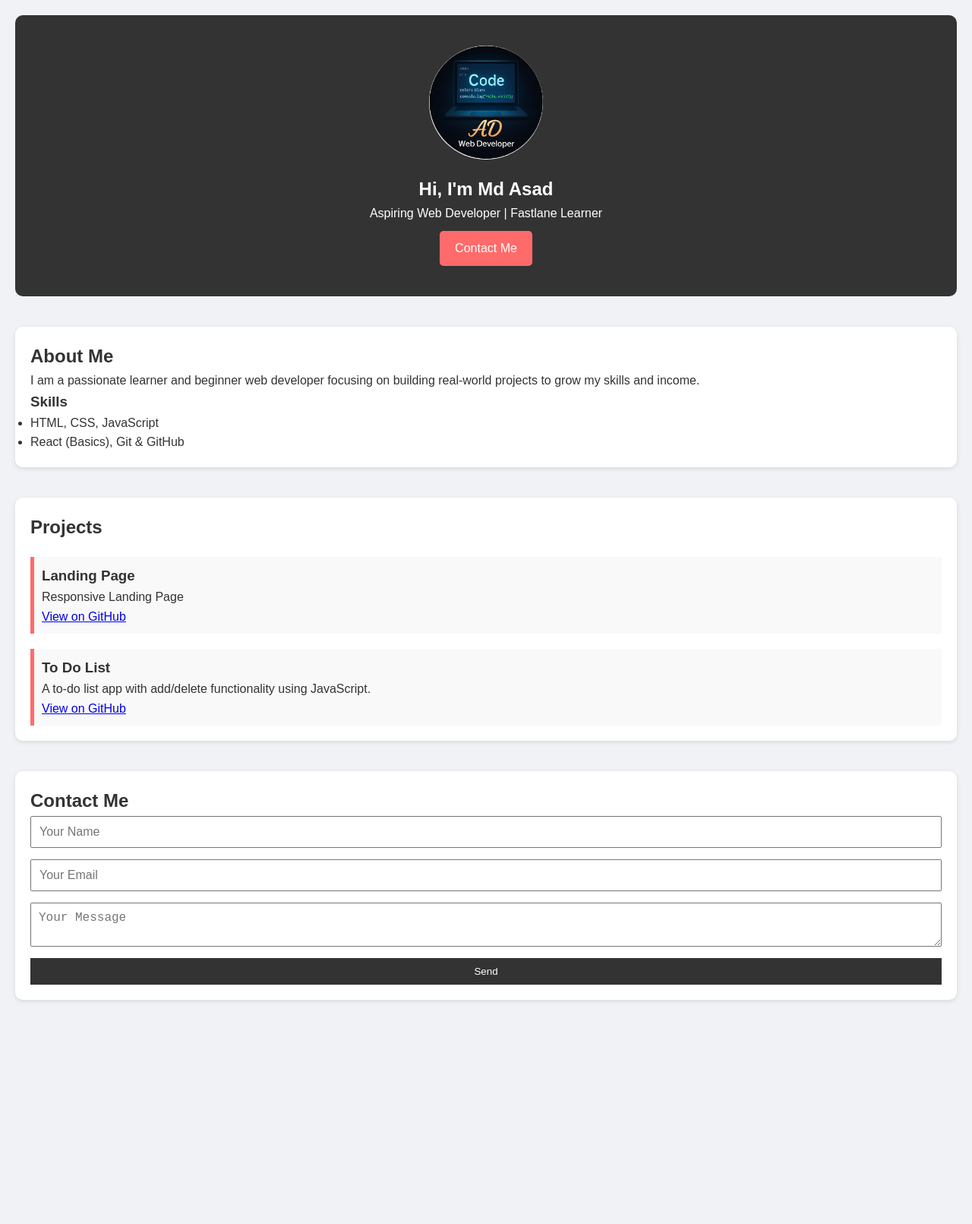
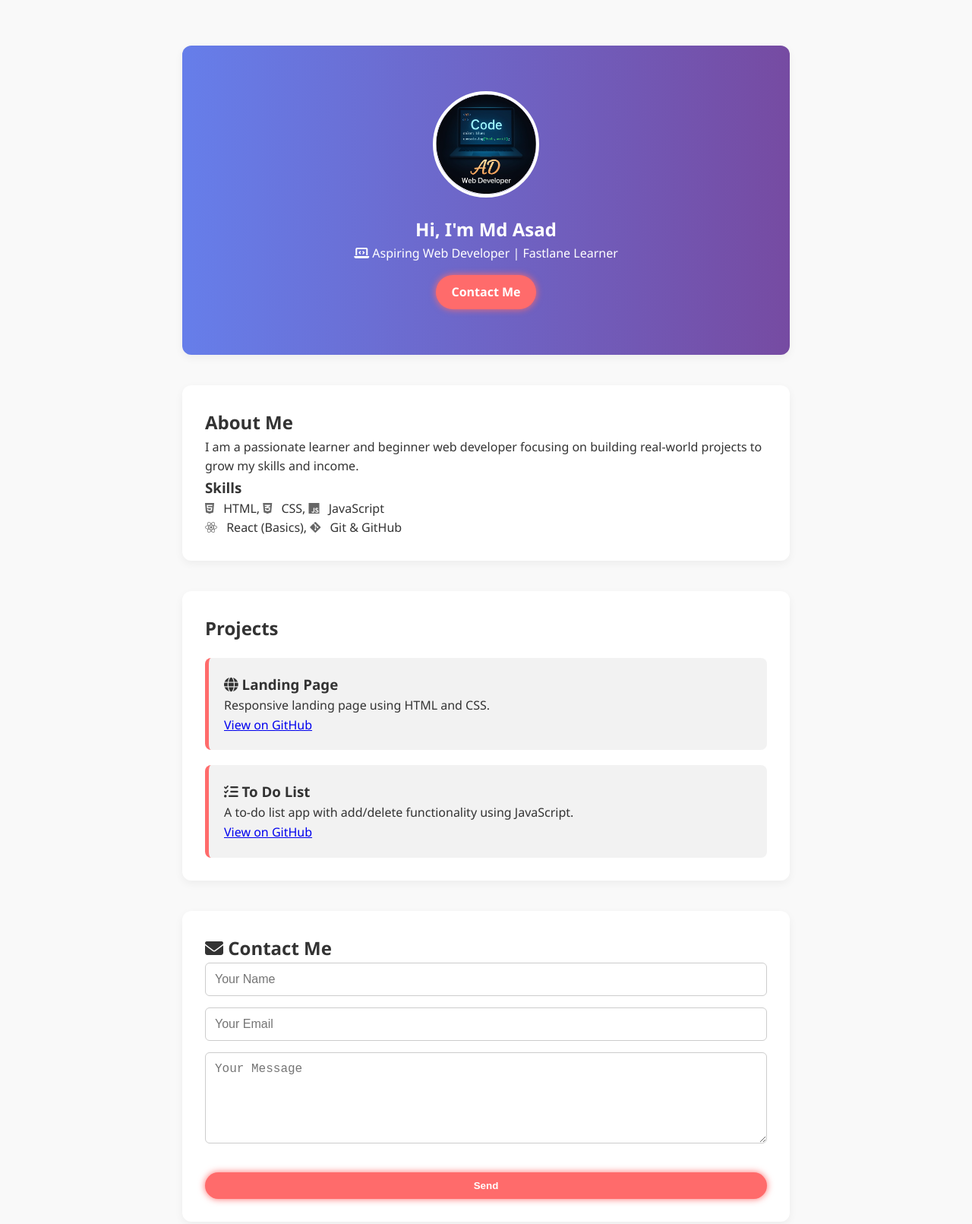
Before and after one commit to mdasad8897/Portfolio, a plain HTML site: page index.html in a window 1280 px wide. Shown: the whole page at 76% size. Before the commit the page ends 1336 px from the top, so only its background shows below. Drawn offline with nearby package versions, Linux system fonts and the light colour scheme.

Commit message:
Updated portfolio with animations and icons

```diff
--- a/index.html
+++ b/index.html
@@ -1,57 +1,70 @@
 <!DOCTYPE html>
 <html lang="en">
 <head>
-    <meta charset="UTF-8">
-    <meta name="viewport" content="width=device-width, initial-scale=1.0">
-    <title>Md Asad  | Portfolio</title>
-    <link rel="stylesheet" href="style.css">
+  <meta charset="UTF-8" />
+  <meta name="viewport" content="width=device-width, initial-scale=1.0" />
+  <title>Md Asad | Portfolio</title>
+  <link rel="stylesheet" href="style.css" />
+
+  <!-- Font Awesome Icons -->
+  <link rel="stylesheet" href="https://cdnjs.cloudflare.com/ajax/libs/font-awesome/6.4.0/css/all.min.css" />
+
+  <!-- AOS Animation Library -->
+  <link rel="stylesheet" href="https://unpkg.com/aos@next/dist/aos.css" />
 </head>
 <body>
 
   <!-- Hero Section -->
-  <section class="hero">
+  <section class="hero" data-aos="fade-up">
     <img src="photo.jpg" alt="Your Photo" class="profile-pic" />
-    <h1>Hi, I'm Md Asad </h1>
-    <p>Aspiring Web Developer | Fastlane Learner</p>
-    <a href="#contact" class="btn">Contact Me</a>
+    <h1>Hi, I'm Md Asad</h1>
+    <p><i class="fas fa-laptop-code"></i> Aspiring Web Developer | Fastlane Learner</p>
+    <a href="#contact" class="btn glow">Contact Me</a>
   </section>
 
   <!-- About Section -->
-  <section class="about">
+  <section class="about" data-aos="fade-right">
     <h2>About Me</h2>
     <p>I am a passionate learner and beginner web developer focusing on building real-world projects to grow my skills and income.</p>
     <h3>Skills</h3>
     <ul>
-      <li>HTML, CSS, JavaScript</li>
-      <li>React (Basics), Git & GitHub</li>
+      <li><i class="fab fa-html5"></i> HTML, <i class="fab fa-css3-alt"></i> CSS, <i class="fab fa-js"></i> JavaScript</li>
+      <li><i class="fab fa-react"></i> React (Basics), <i class="fab fa-git-alt"></i> Git & GitHub</li>
     </ul>
   </section>
 
   <!-- Projects Section -->
-  <section class="projects">
+  <section class="projects" data-aos="fade-left">
     <h2>Projects</h2>
     <div class="project-card">
-      <h3>Landing Page</h3>
-      <p>Responsive Landing Page</p>
+      <h3><i class="fas fa-globe"></i> Landing Page</h3>
+      <p>Responsive landing page using HTML and CSS.</p>
       <a href="https://github.com/mdasad8897/Landing-page" target="_blank">View on GitHub</a>
     </div>
     <div class="project-card">
-      <h3>To Do List</h3>
+      <h3><i class="fas fa-tasks"></i> To Do List</h3>
       <p>A to-do list app with add/delete functionality using JavaScript.</p>
       <a href="https://github.com/mdasad8897/To-do-app/tree/main" target="_blank">View on GitHub</a>
     </div>
   </section>
 
   <!-- Contact Section -->
-  <section class="contact" id="contact">
-    <h2>Contact Me</h2>
+  <section class="contact" id="contact" data-aos="fade-up">
+    <h2><i class="fas fa-envelope"></i> Contact Me</h2>
     <form action="https://formsubmit.co/mdasadsaba8897@gmail.com" method="POST">
       <input type="hidden" name="_captcha" value="false" />
       <input type="text" name="name" placeholder="Your Name" required />
       <input type="email" name="email" placeholder="Your Email" required />
       <textarea name="message" placeholder="Your Message" required></textarea>
-  <button type="submit">Send</button>
+      <button type="submit" class="btn glow">Send</button>
     </form>
   </section>
+
+  <!-- AOS Script -->
+  <script src="https://unpkg.com/aos@next/dist/aos.js"></script>
+  <script>
+    AOS.init();
+  </script>
+
 </body>
 </html>
--- a/style.css
+++ b/style.css
@@ -1,149 +1,103 @@
-/** {
-    box-sizing: border-box;
-    margin:0;
-    padding:0;
-}
-
-body {
-    font-family: sans-serif;
-    background-color: #f5f5f5;
-    padding: 40px;
-}
-
-.product-grid {
-    display: grid;
-    grid-template-columns: 1fr;
-    gap: 20px;
-}
-
-.card {
-    background-color: white;
-    border-radius: 10px;
-    box-shadow: 0 0 10px rgba(0, 0, 0, 0.1);
-    overflow: hidden;
-    display: flex;
-    flex-direction: column;
-}
-
-.card img {
-    width: 100%;
-    height: auto;
-}
-
-.card-content {
-    padding:20px;
-}
-
-.card-content h3 {
-    margin-bottom: 10px;
-    font-size: 1.2rem;
-}
-
-.price {
-    color: green;
-    font-weight: bold;
-    margin-bottom: 15px;
-}
-
-.card-content button {
-    padding:10px;
-    background-color: teal;
-    color:white;
-    border: none;
-    border-radius: 10px;
-    cursor: pointer;
-}
-
-@media(min-width:768px) {
-    .product-grid {
-        grid-template-columns: repeat(2,1fr);
-    }
-}
-
-@media (min-width: 1024px) {
-    .product-grid {
-        grid-template-columns: repeat(4, 1fr);
-    }
-}*/
-
 * {
   margin: 0;
   padding: 0;
   box-sizing: border-box;
+  transition: all 0.3s ease-in-out;
 }
 
 body {
-  font-family: Arial, sans-serif;
-  line-height: 1.6;
-  background: #f0f2f5;
+  font-family: 'Segoe UI', sans-serif;
+  background: #f9f9f9;
   color: #333;
   padding: 20px;
+  line-height: 1.6;
+}
+
+section {
+  margin: 40px auto;
+  max-width: 800px;
+  background: #fff;
+  padding: 30px;
+  border-radius: 12px;
+  box-shadow: 0 4px 12px rgba(0,0,0,0.05);
 }
 
 .hero {
   text-align: center;
-  padding: 40px 20px;
-  background: #333;
-  color: white;
-  border-radius: 10px;
-  display: flex;
-  flex-direction: column;
-  align-items: center;
-  padding: 40px 20px;
+  background: linear-gradient(to right, #667eea, #764ba2);
+  color: #fff;
+  padding: 60px 20px;
+  border-radius: 12px;
 }
 
 .profile-pic {
-  width: 150px;
+  width: 140px;
+  height: 140px;
+  object-fit: cover;
   border-radius: 50%;
-  margin-bottom: 20px;
+  margin-bottom: 15px;
+  border: 4px solid white;
 }
 
 .btn {
   display: inline-block;
-  margin-top: 10px;
+  margin-top: 15px;
+  padding: 10px 20px;
+  border: none;
   background: #ff6b6b;
   color: white;
-  padding: 10px 20px;
+  border-radius: 25px;
   text-decoration: none;
-  border-radius: 5px;
+  font-weight: bold;
 }
 
-.about, .projects, .contact {
-  margin-top: 40px;
-  padding: 20px;
-  background: white;
-  border-radius: 10px;
-  box-shadow: 0 2px 6px rgba(0,0,0,0.1);
+.btn.glow {
+  box-shadow: 0 0 10px #ff6b6b;
 }
 
-.projects .project-card {
-  margin-top: 20px;
-  padding: 10px;
-  background: #f9f9f9;
-  border-left: 5px solid #ff6b6b;
+.btn:hover {
+  transform: scale(1.05);
+  background: #ff4b4b;
+  box-shadow: 0 0 10px #925a5a;
 }
 
-.contact form {
-  display: flex;
-  flex-direction: column;
+ul {
+  list-style-type: none;
 }
 
-.contact input, .contact textarea {
+ul li i {
+  margin-right: 8px;
+  color: #666;
+}
+
+.project-card {
+  background: #f2f2f2;
+  padding: 20px;
+  margin-top: 20px;
+  border-left: 5px solid #ff6b6b;
+  border-radius: 8px;
+}
+
+.project-card:hover {
+  transform: translateY(-5px);
+  box-shadow: 0 10px 20px rgba(0,0,0,0.1);
+}
+
+.contact input,
+.contact textarea {
+  width: 100%;
+  padding: 12px;
   margin-bottom: 15px;
-  padding: 10px;
+  border-radius: 6px;
+  border: 1px solid #ccc;
   font-size: 16px;
 }
 
-.contact button {
-  background: #333;
-  color: white;
-  padding: 10px;
-  border: none;
-  cursor: pointer;
+.contact textarea {
+  resize: vertical;
+  height: 120px;
 }
 
-@media (max-width: 600px) {
-  .projects .project-card {
-    font-size: 14px;
-  }
+.contact button {
+  width: 100%;
 }
```
Lines whose indentation alone changed are shown as unchanged.
